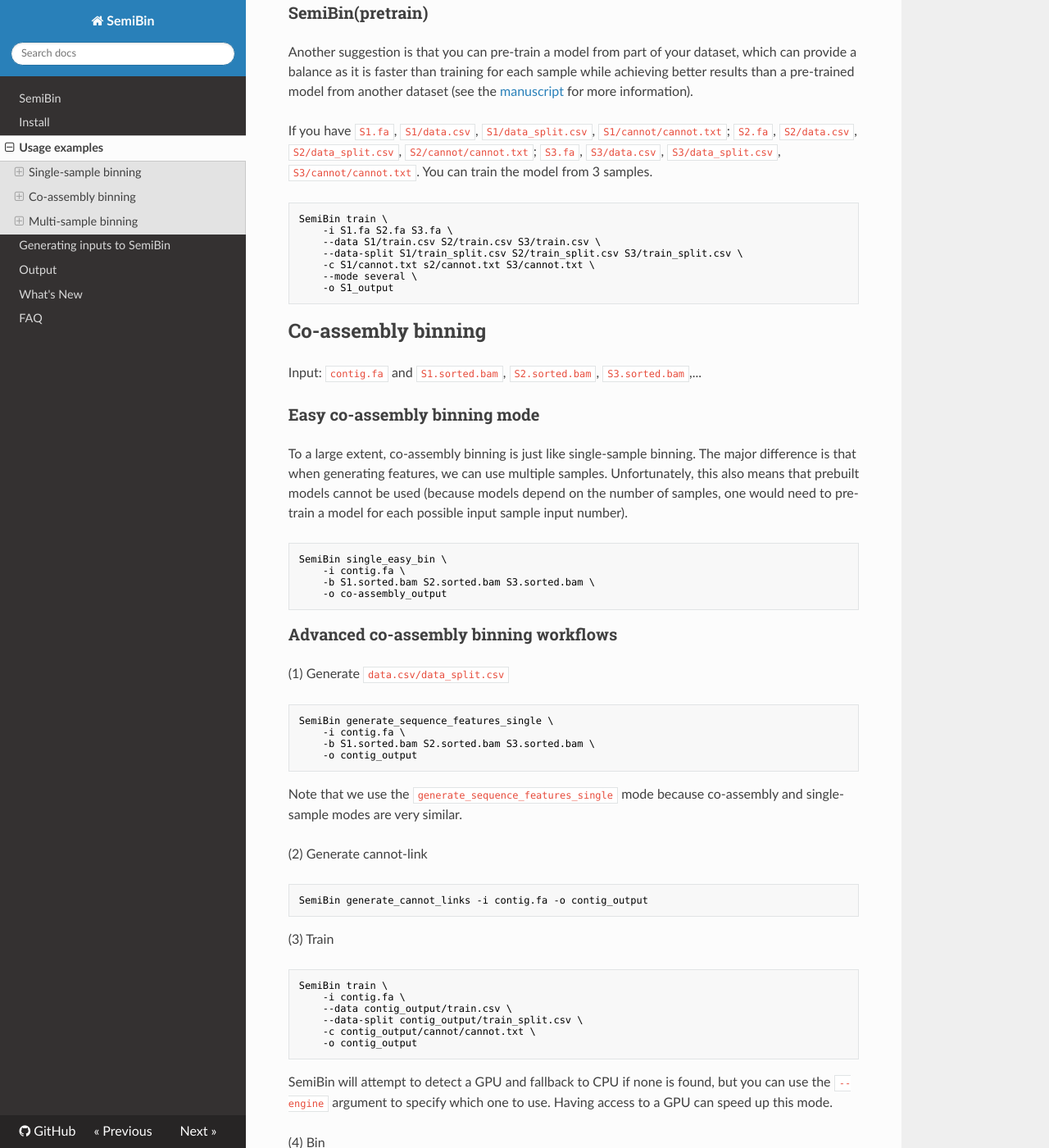
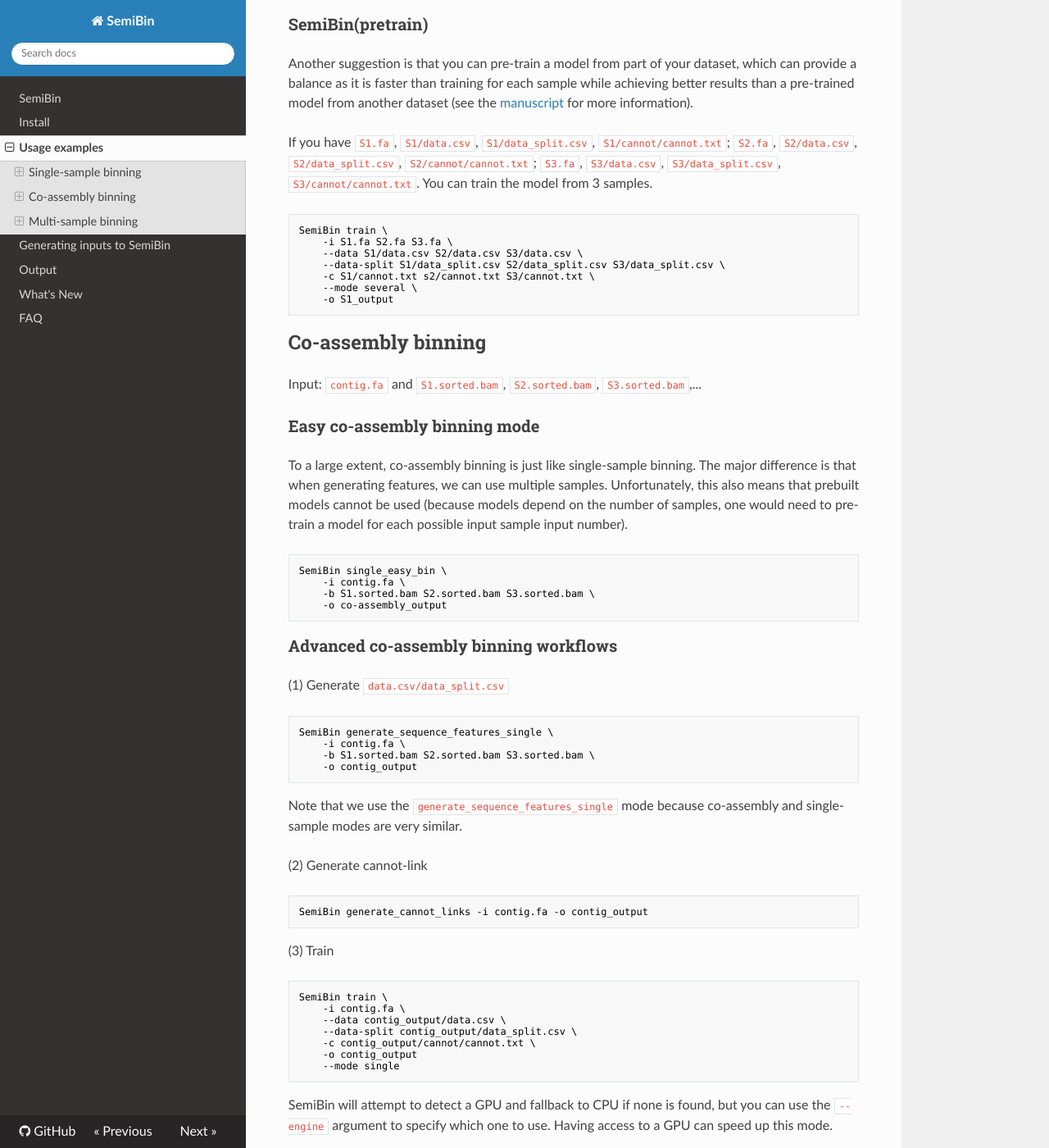
Before and after one commit to BigDataBiology/SemiBin, an MkDocs documentation site: the page built from docs/usage.md, in a window 1280 px wide and 1400 px high, scrolled down 2856 px. Shown: the whole window at 82% size. Built offline with MkDocs 1.6.1, drawn with Linux system fonts in a browser that asks for light colours; nearby versions of some CDN libraries; some of the changed text lies outside the part shown.

Commit message:
ENH update usgae

````diff
--- a/docs/usage.md
+++ b/docs/usage.md
@@ -86,10 +86,11 @@ If you are running `mmseqs2` against the GTDB taxonomy as part of of your pipeli
 ```bash
 SemiBin train \
     -i S1.fa \
-    --data S1_output/train.csv \
-    --data-split S1_output/train_split.csv \
+    --data S1_output/data.csv \
+    --data-split S1_output/data_split.csv \
     -c S1_output/cannot/cannot.txt \
     -o S1_output
+    --mode single
 ```
 
 This step heavily benefits from having access to a GPU.
@@ -125,8 +126,8 @@ You can train the model from 3 samples.
 ```bash
 SemiBin train \
     -i S1.fa S2.fa S3.fa \
-    --data S1/train.csv S2/train.csv S3/train.csv \
-    --data-split S1/train_split.csv S2/train_split.csv S3/train_split.csv \
+    --data S1/data.csv S2/data.csv S3/data.csv \
+    --data-split S1/data_split.csv S2/data_split.csv S3/data_split.csv \
     -c S1/cannot.txt s2/cannot.txt S3/cannot.txt \
     --mode several \
     -o S1_output
@@ -172,10 +173,11 @@ SemiBin generate_cannot_links -i contig.fa -o contig_output
 ```bash
 SemiBin train \
     -i contig.fa \
-    --data contig_output/train.csv \
-    --data-split contig_output/train_split.csv \
+    --data contig_output/data.csv \
+    --data-split contig_output/data_split.csv \
     -c contig_output/cannot/cannot.txt \
     -o contig_output
+    --mode single
 ```
 
 SemiBin will attempt to detect a GPU and fallback to CPU if none is found, but you can use the `--engine` argument to specify which one to use.
@@ -291,10 +293,11 @@ Training is performed independently for each sample (thus, could be parallelized
 for sample in S1 S2 S3 S4 S5 ; do
     SemiBin train \
         -i ${sample}.fa \
-        --data multi_output/samples/${sample}/train.csv \
-        --data-split multi_output/samples/${sample}/train_split.csv \
+        --data multi_output/samples/${sample}/data.csv \
+        --data-split multi_output/samples/${sample}/data_split.csv \
         -c ${sample}_output/cannot/cannot.txt \
         -o ${sample}_output
+        --mode single
 done
 ```
 
````
